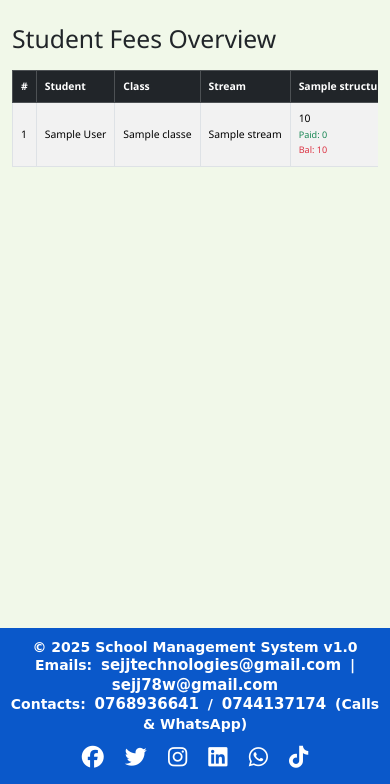
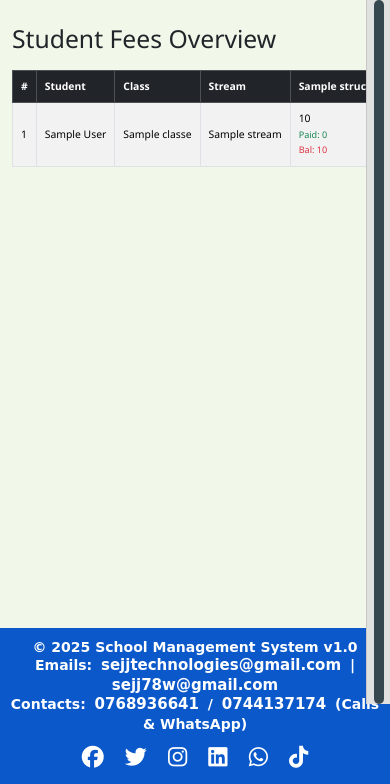
Before and after one commit to sejjtechnologies/school_management_system, a Flask app: page /bursar/bursar/student-fees in a window 390 px wide. Shown: the part 60-844 px from the top of the page. Run offline with Flask 3, Linux system fonts and the light colour scheme; tables that the repository leaves empty hold one stand-in row (values such as "Sample post").

Commit message:
styling bursar table

```diff
--- a/templates/bursar/student_fees.html
+++ b/templates/bursar/student_fees.html
@@ -17,7 +17,7 @@
       font-family: 'Segoe UI', sans-serif;
       display: flex;
       flex-direction: column;
-      overflow: hidden;
+      overflow: hidden; /* avoid double scroll */
     }
 
     .navbar {
@@ -31,8 +31,8 @@
       display: flex;
       flex-direction: column;
       padding: 15px;
-      margin-top: 60px;
-      overflow: hidden;
+      margin-top: 60px; /* below fixed navbar */
+      overflow: hidden; /* only the table-container scrolls */
     }
 
     .table-container {
@@ -40,13 +40,13 @@
       overflow-y: auto;
       -webkit-overflow-scrolling: touch;
       box-sizing: border-box;
-      padding-bottom: calc(80px + env(safe-area-inset-bottom, 0px));
-      height: calc(100dvh - 60px - 80px);
-      min-height: calc(100vh - 60px - 80px);
+      padding-bottom: calc(80px + env(safe-area-inset-bottom, 0px)); /* space above footer */
+      height: calc(100dvh - 60px - 80px);  /* viewport minus navbar & footer */
+      min-height: calc(100vh - 60px - 80px); /* fallback */
     }
 
     .table-container table {
-      margin-bottom: 2px;
+      margin-bottom: 2px; /* tiny gap above footer */
     }
 
     .table-responsive {
@@ -70,23 +70,42 @@
       background: #fff;
     }
 
+    /* Custom vertical scroll spinner track on the right */
+    .scroll-spinner {
+      position: fixed;
+      top: 60px;    /* below navbar */
+      right: 0;
+      bottom: 80px; /* above footer */
+      width: 24px;
+      background: #e0e0e0;
+      z-index: 1000;
+      border-left: 1px solid #c7c7c7;
+      display: flex;
+      align-items: center;
+      justify-content: center;
+      touch-action: none; /* ensures smooth touch dragging */
+    }
+
+    /* Draggable thumb */
+    .scroll-thumb {
+      width: 10px;
+      background: #37474f;
+      border-radius: 6px;
+      position: absolute;
+      top: 0;
+      left: 7px; /* centered in 24px track */
+      cursor: pointer;
+      transition: background 0.2s;
+    }
+    .scroll-thumb:active { background: #1f2a30; }
+
     @media (max-width: 768px) {
       table th, table td { font-size: 0.75rem; padding: 0.3rem; }
-      .table-container {
-        padding-bottom: calc(80px + env(safe-area-inset-bottom, 0px));
-        height: calc(100dvh - 60px - 80px);
-        min-height: calc(100vh - 60px - 80px);
-      }
     }
 
     @media (max-width: 576px) {
       main { padding: 8px; }
       table th, table td { font-size: 0.65rem; padding: 0.25rem; }
-      .table-container {
-        padding-bottom: calc(80px + env(safe-area-inset-bottom, 0px));
-        height: calc(100dvh - 60px - 80px);
-        min-height: calc(100vh - 60px - 80px);
-      }
     }
   </style>
 </head>
@@ -126,7 +145,7 @@
     {% endfor %}
   {% endfor %}
 
-  <div class="table-container">
+  <div class="table-container" id="tableContainer">
     <div class="table-responsive">
       <table class="table table-striped table-bordered align-middle">
         <thead class="table-dark">
@@ -179,8 +198,116 @@
 
 </main>
 
+<!-- Custom vertical scroll spinner -->
+<div class="scroll-spinner" id="scrollSpinner">
+  <div class="scroll-thumb" id="scrollThumb"></div>
+</div>
+
 {% include 'footer.html' %}
 
 <script src="https://cdn.jsdelivr.net/npm/bootstrap@5.3.2/dist/js/bootstrap.bundle.min.js"></script>
+<script>
+  (function() {
+    const container = document.getElementById('tableContainer');
+    const spinner = document.getElementById('scrollSpinner');
+    const thumb = document.getElementById('scrollThumb');
+
+    function clamp(val, min, max) { return Math.min(Math.max(val, min), max); }
+
+    function updateThumb() {
+      const trackHeight = spinner.clientHeight;
+      const contentHeight = container.scrollHeight;
+      const viewportHeight = container.clientHeight;
+
+      // Thumb size proportional to visible area, min 40px
+      const thumbHeight = Math.max(40, (viewportHeight / contentHeight) * trackHeight);
+      thumb.style.height = thumbHeight + 'px';
+
+      // Position thumb based on scrollTop ratio
+      const maxScroll = contentHeight - viewportHeight;
+      const ratio = maxScroll > 0 ? (container.scrollTop / maxScroll) : 0;
+      const maxTop = trackHeight - thumbHeight;
+      thumb.style.top = (ratio * maxTop) + 'px';
+    }
+
+    function scrollContainerToThumbTop(topPx) {
+      const trackHeight = spinner.clientHeight;
+      const thumbHeight = thumb.offsetHeight;
+      const maxTop = trackHeight - thumbHeight;
+      const clampedTop = clamp(topPx, 0, maxTop);
+
+      const contentHeight = container.scrollHeight;
+      const viewportHeight = container.clientHeight;
+      const maxScroll = contentHeight - viewportHeight;
+
+      const ratio = maxTop > 0 ? (clampedTop / maxTop) : 0;
+      container.scrollTop = ratio * maxScroll;
+      thumb.style.top = clampedTop + 'px';
+    }
+
+    // Sync thumb when content scrolls
+    container.addEventListener('scroll', updateThumb);
+    window.addEventListener('resize', updateThumb);
+
+    // Mouse drag
+    let dragging = false;
+    let startY = 0;
+    let startTop = 0;
+
+    thumb.addEventListener('mousedown', (e) => {
+      dragging = true;
+      startY = e.clientY;
+      startTop = parseFloat(thumb.style.top) || 0;
+      e.preventDefault();
+    });
+
+    document.addEventListener('mousemove', (e) => {
+      if (!dragging) return;
+      const delta = e.clientY - startY;
+      scrollContainerToThumbTop(startTop + delta);
+    });
+
+    document.addEventListener('mouseup', () => { dragging = false; });
+
+    // Touch drag
+    thumb.addEventListener('touchstart', (e) => {
+      dragging = true;
+      startY = e.touches[0].clientY;
+      startTop = parseFloat(thumb.style.top) || 0;
+      e.preventDefault();
+    }, { passive: false });
+
+    document.addEventListener('touchmove', (e) => {
+      if (!dragging) return;
+      const clientY = e.touches[0].clientY;
+      const delta = clientY - startY;
+      scrollContainerToThumbTop(startTop + delta);
+      e.preventDefault();
+    }, { passive: false });
+
+    document.addEventListener('touchend', () => { dragging = false; });
+
+    // Clicking the track to jump
+    spinner.addEventListener('mousedown', (e) => {
+      if (e.target === thumb) return; // handled by drag
+      const rect = spinner.getBoundingClientRect();
+      const clickY = e.clientY - rect.top;
+      const thumbHalf = thumb.offsetHeight / 2;
+      scrollContainerToThumbTop(clickY - thumbHalf);
+    });
+
+    spinner.addEventListener('touchstart', (e) => {
+      if (e.target === thumb) return;
+      const rect = spinner.getBoundingClientRect();
+      const clickY = e.touches[0].clientY - rect.top;
+      const thumbHalf = thumb.offsetHeight / 2;
+      scrollContainerToThumbTop(clickY - thumbHalf);
+      e.preventDefault();
+    }, { passive: false });
+
+    // Initialize
+    updateThumb();
+  })();
+</script>
 </body>
 </html>
```
